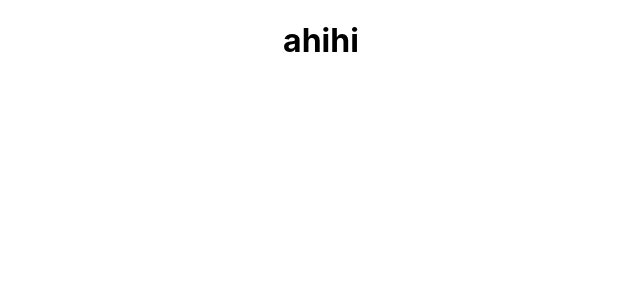
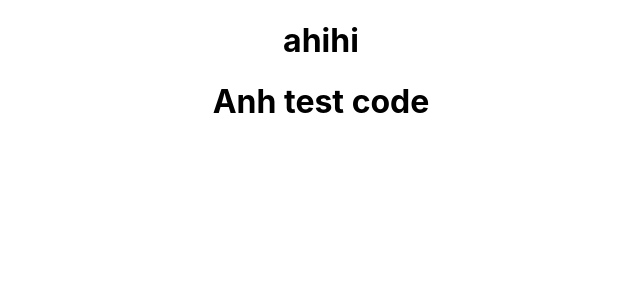
Before and after one commit to baconbao123/Nshop, a React (Create React App) app: page / in a window 1280 px wide. Shown: the top 300 px of the page, without its empty margins (319-959 px from the left). Built offline with nearby package versions, Linux system fonts and the light colour scheme.

Commit message:
pa gui nha

```diff
--- a/src/App.js
+++ b/src/App.js
@@ -5,6 +5,7 @@ function App() {
   return (
     <div className="App">
      <h1>ahihi</h1>
+     <h1>Anh test code</h1>
     </div>
   );
 }
```
